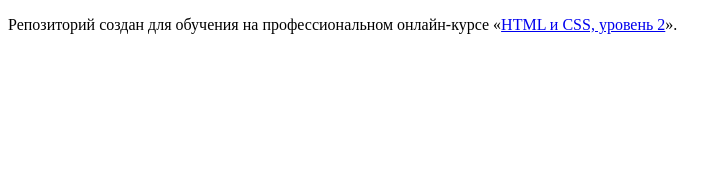
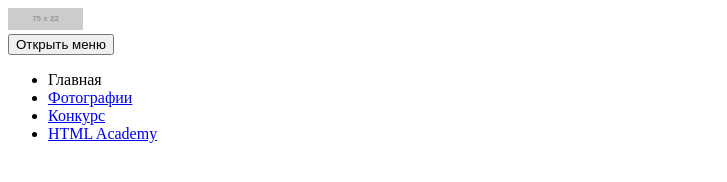
Before and after one commit to EgorBaydashev/684117-pink-17, a website: page source/index.html in a window 1280 px wide. Shown: the whole page, without its empty margins (0-727 px from the left). Drawn offline with Linux system fonts and the light colour scheme; placeholder pictures from the web are drawn by us.

Commit message:
Сверстал шапку сайта

```diff
--- a/source/index.html
+++ b/source/index.html
@@ -5,8 +5,29 @@
     <title>HTML Academy: Пинк</title>
   </head>
   <body>
-
-    <p>Репозиторий создан для обучения на профессиональном онлайн‑курсе «<a href="https://htmlacademy.ru/intensive/adaptive">HTML и CSS, уровень 2</a>».</p>
-
+    <header class="page-header">
+      <a class="page-header__logo">
+        <img class="page-header__logo-image" src="http://placehold.it/75x22" width="75" height="22" alt="Приложение PINK">
+      </a>
+      <nav class="main-nav">
+        <button class="main-nav__toggle" type="button">Открыть меню</button>
+        <div class="main-nav__wrapper"></div>
+          <ul class="main-nav__list site-list">
+            <li class="site-list__item site-list__item--active">
+              <a>Главная</a>
+            </li>
+            <li class="site-list__item">
+              <a href="photo.html">Фотографии</a>
+            </li>
+            <li class="site-list__item">
+              <a href="form.html">Конкурс</a>
+            </li>
+            <li class="site-list__item">
+              <a href="#">HTML Academy</a>
+            </li>
+          </ul>
+        </div>
+      </nav>
+    </header>
   </body>
 </html>
```
